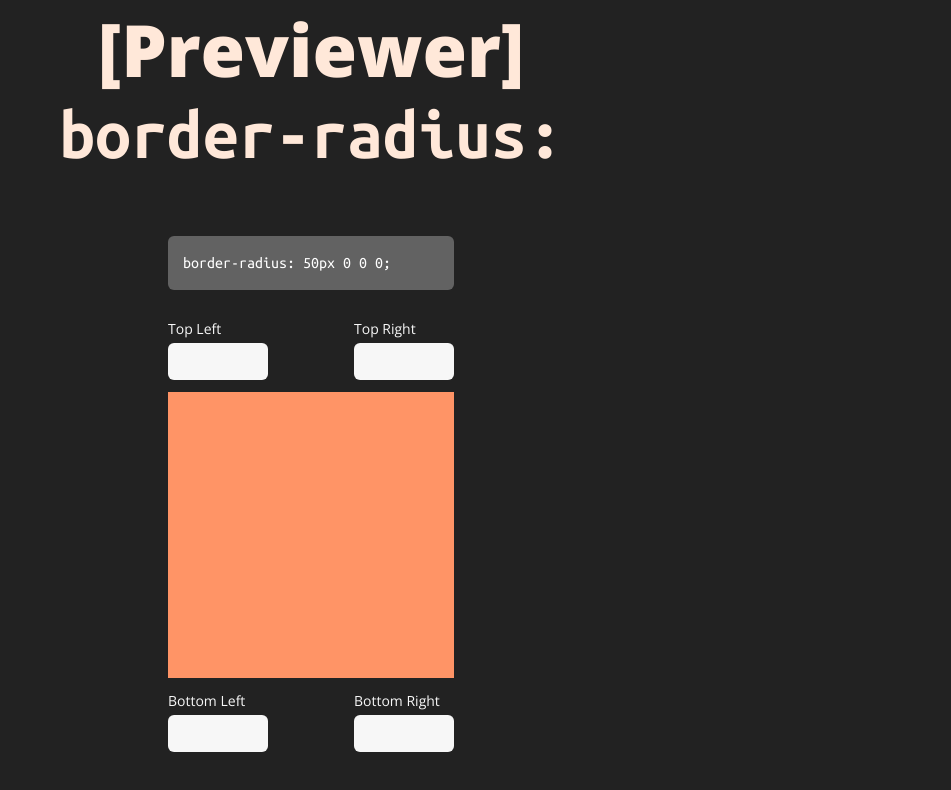
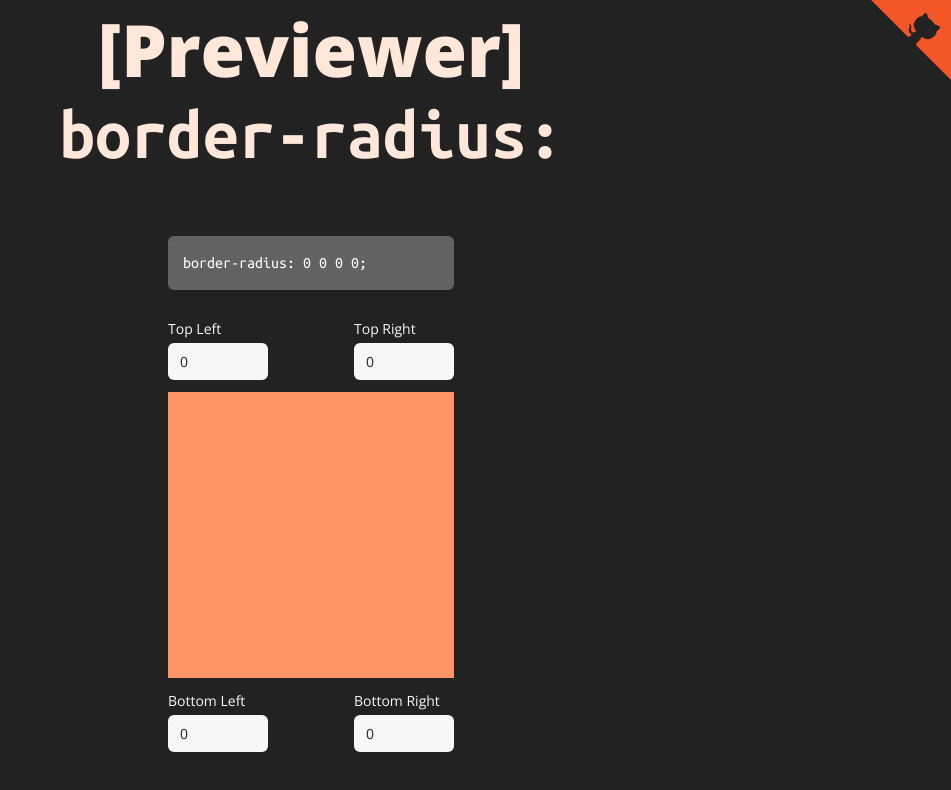
Before and after one commit to Gian-Lucas/border-radius-previewer, a React (Vite) app: page / in a window 1280 px wide. Shown: the top 790 px of the page, without its empty margins (329-1280 px from the left). Built offline with nearby package versions, Linux system fonts and the light colour scheme.

Commit message:
challenge finished

```diff
--- a/src/App.css
+++ b/src/App.css
@@ -1,3 +1,10 @@
+.repo-link {
+  position: fixed;
+  top: 0;
+  right: 0;
+  cursor: pointer;
+}
+
 .container {
   display: flex;
   justify-content: center;
--- a/src/App.tsx
+++ b/src/App.tsx
@@ -1,8 +1,26 @@
+import { useState } from "react";
 import "./App.css";
 import "./global.css";
 
+import GitHubImg from "./assets/github.svg";
+
 export function App() {
+  const [topLeft, setTopLeft] = useState(0);
+  const [topRight, setTopRight] = useState(0);
+  const [bottomLeft, setBottomLeft] = useState(0);
+  const [bottomRight, setBottomRight] = useState(0);
+
   return (
+    <>
+      <a
+        className="repo-link"
+        href="https://github.com/Gian-Lucas/border-radius-previewer"
+        target="_blank"
+        title="Go to github repository"
+      >
+        <img src={GitHubImg} alt="GitHub" />
+      </a>
+
       <main className="container">
         <div className="title">
           <h1>[Previewer]</h1>
@@ -10,34 +28,69 @@ export function App() {
         </div>
 
         <div className="code-container">
-        <div className="code-result">border-radius: 50px 0 0 0;</div>
+          <div className="code-result">
+            border-radius: {topLeft !== 0 ? `${topLeft}px ` : `${topLeft} `}
+            {topRight !== 0 ? `${topRight}px ` : `${topRight} `}
+            {bottomLeft !== 0 ? `${bottomLeft}px ` : `${bottomLeft} `}
+            {bottomRight !== 0 ? `${bottomRight}px` : bottomRight};
+          </div>
 
           <div className="border-viewer">
             <div className="inputs">
               <div>
                 <label htmlFor="top-left">Top Left</label>
-              <input id="top-left" type="number" />
+                <input
+                  min={0}
+                  value={topLeft}
+                  onChange={(e) => setTopLeft(Number(e.target.value))}
+                  id="top-left"
+                  type="number"
+                />
               </div>
               <div>
                 <label htmlFor="top-right">Top Right</label>
-              <input id="top-right" type="number" />
+                <input
+                  min={0}
+                  value={topRight}
+                  onChange={(e) => setTopRight(Number(e.target.value))}
+                  id="top-right"
+                  type="number"
+                />
               </div>
             </div>
 
-          <div className="border-result"></div>
+            <div
+              className="border-result"
+              style={{
+                borderRadius: `${topLeft}px ${topRight}px ${bottomRight}px ${bottomLeft}px`,
+              }}
+            />
 
             <div className="inputs">
               <div>
                 <label htmlFor="bottom-left">Bottom Left</label>
-              <input id="bottom-left" type="number" />
+                <input
+                  min={0}
+                  value={bottomLeft}
+                  onChange={(e) => setBottomLeft(Number(e.target.value))}
+                  id="bottom-left"
+                  type="number"
+                />
               </div>
               <div>
                 <label htmlFor="bottom-right">Bottom Right</label>
-              <input id="bottom-right" type="number" />
+                <input
+                  min={0}
+                  value={bottomRight}
+                  onChange={(e) => setBottomRight(Number(e.target.value))}
+                  id="bottom-right"
+                  type="number"
+                />
               </div>
             </div>
           </div>
         </div>
       </main>
+    </>
   );
 }
```
Also changed, not shown: src/assets/github.svg (added). Lines whose indentation alone changed are shown as unchanged.
